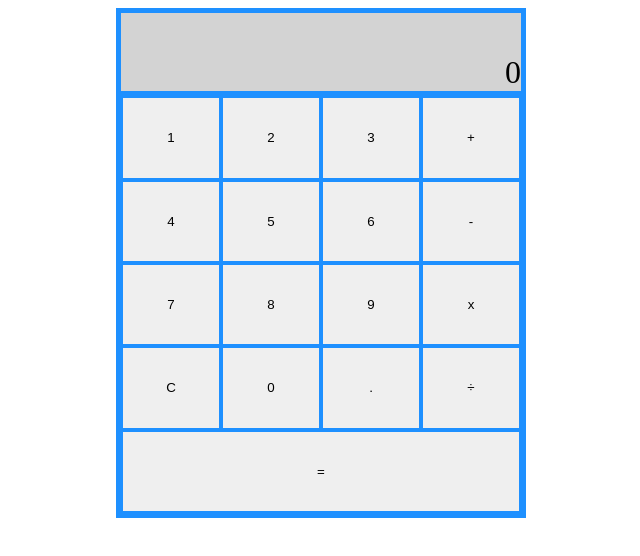
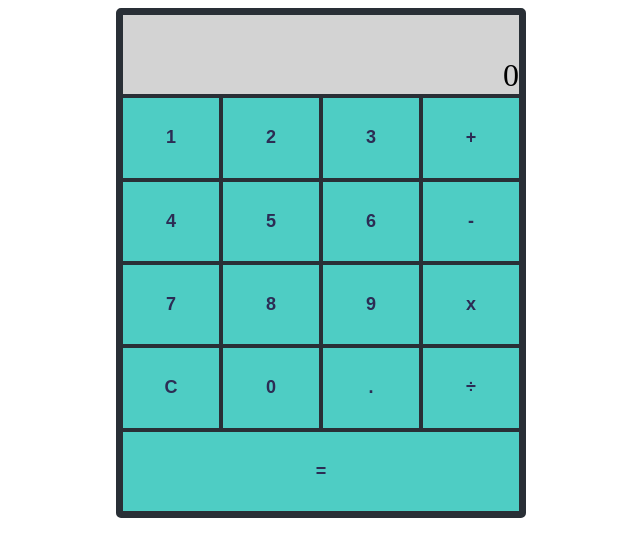
Before and after one commit to adriant172/Calculator, a plain HTML site: page index.html in a window 1280 px wide. Shown: the whole page, without its empty margins (319-959 px from the left). Drawn offline with Linux system fonts and the light colour scheme.

Commit message:
Change color scheme of calculator

```diff
--- a/styles.css
+++ b/styles.css
@@ -4,7 +4,8 @@ body {
     justify-content: center;
 }
 .calculator {
-    border: dodgerblue solid 5px;
+    border: #292F36 solid 5px;
+    border-radius: 5px;
     height: 500px;
     width: 400px;
     display: grid;
@@ -17,7 +18,7 @@ body {
     justify-content: flex-end;
     align-items: flex-end;
     font-size: 32px;
-    border-bottom: dodgerblue solid 5px;
+    border: #292F36 solid 2px;
     background-color: lightgrey;
 
 }
@@ -26,7 +27,11 @@ body {
     align-items: center;
     justify-content: center;
     border: solid 2px;
-    border-color: dodgerblue;
+    border-color: #292F36;
+    background-color: #4ECDC4;
+    color: #2C2C54;
+    font-weight: 900;
+    font-size: large;
 }
 .equalsButton {
     grid-column: 1/5;
```
